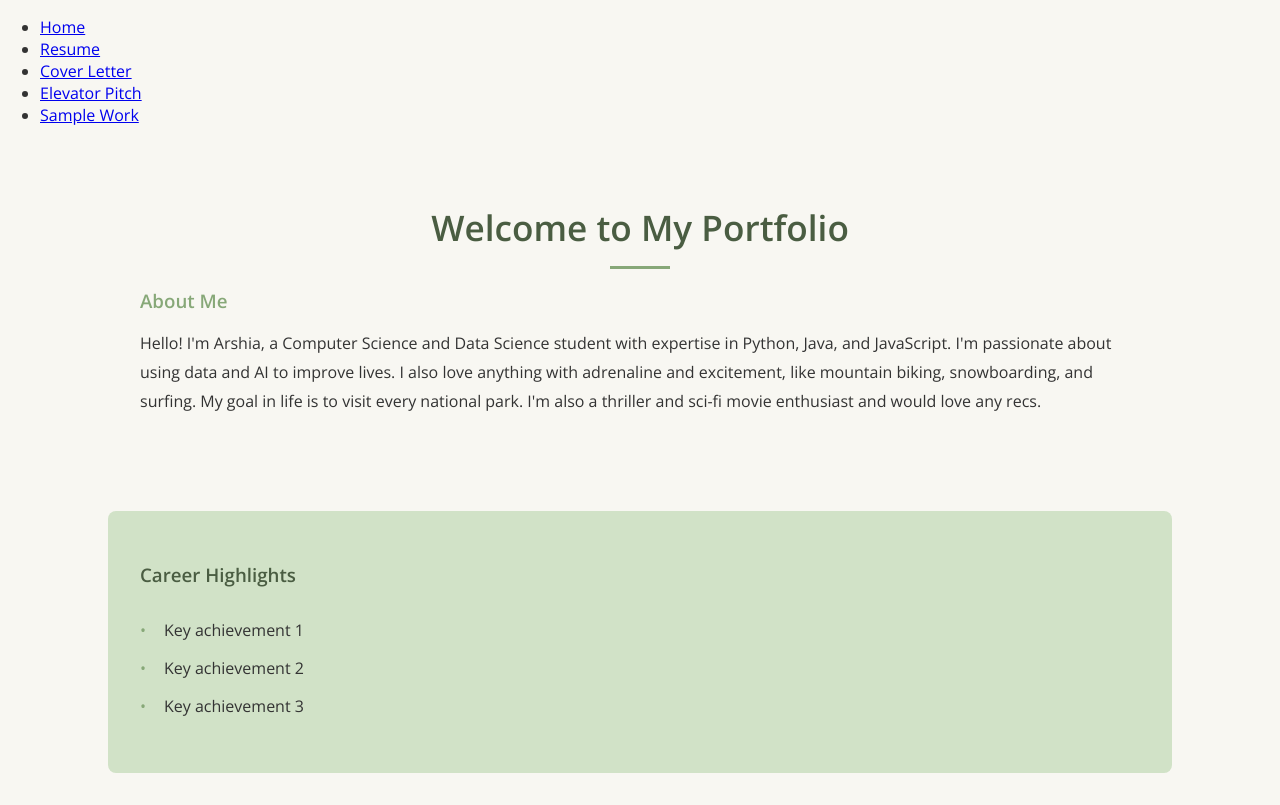
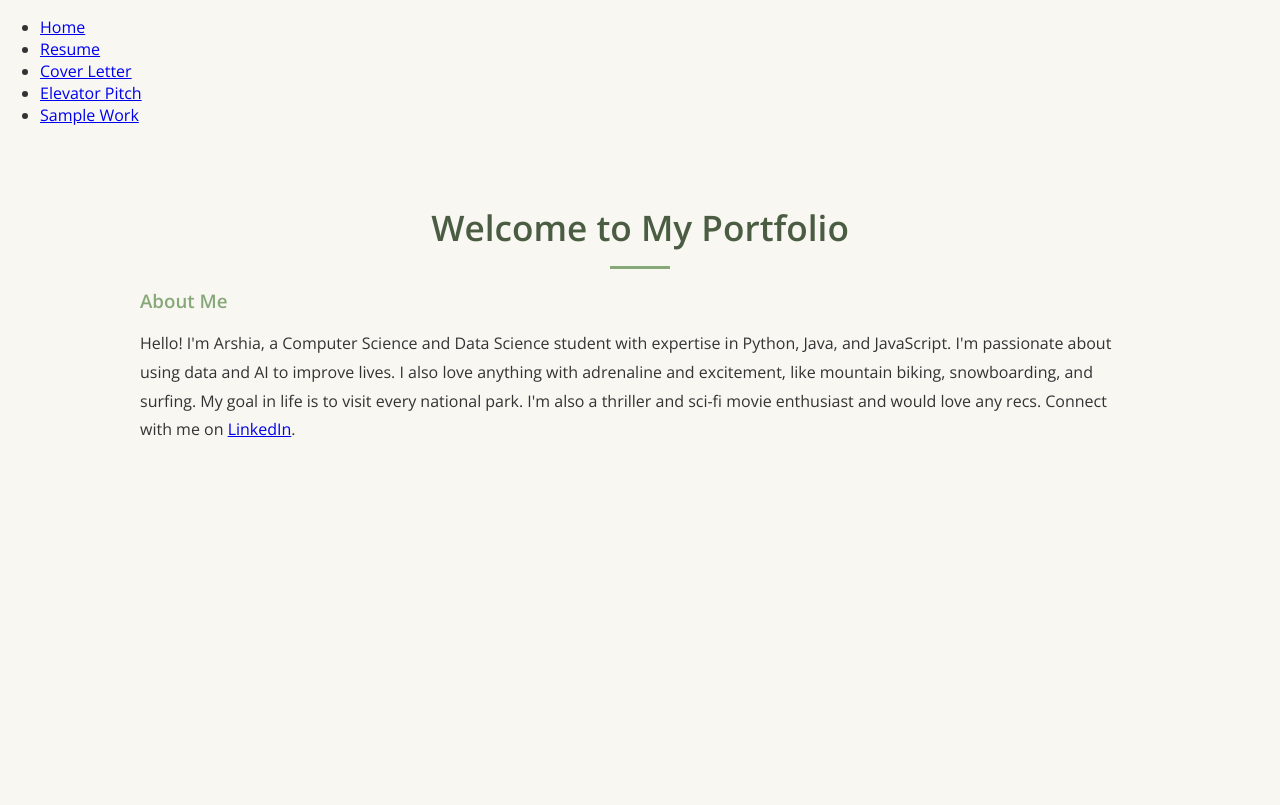
Before and after one commit to arshiagarg2006/arshia-website, a React (Create React App) app: page / in a window 1280 px wide. Built offline with nearby package versions, Linux system fonts and the light colour scheme.

Commit message:
Remove unused import and fix ESLint error

```diff
--- a/src/pages/Home.js
+++ b/src/pages/Home.js
@@ -17,19 +17,13 @@
             adrenaline and excitement, like mountain biking, snowboarding, and
             surfing. My goal in life is to visit every national park. I'm also
             a thriller and sci-fi movie enthusiast and would love any recs.
+            Connect with me on <a href="https://www.linkedin.com/in/arshia--garg/">LinkedIn</a>.
             </p>
           </div>
         </div>
       </section>
 
-      <section className="highlights">
-        <h3>Career Highlights</h3>
-        <ul>
-          <li>Key achievement 1</li>
-          <li>Key achievement 2</li>
-          <li>Key achievement 3</li>
-        </ul>
-      </section>
+
     </div>
   );
 }
```
